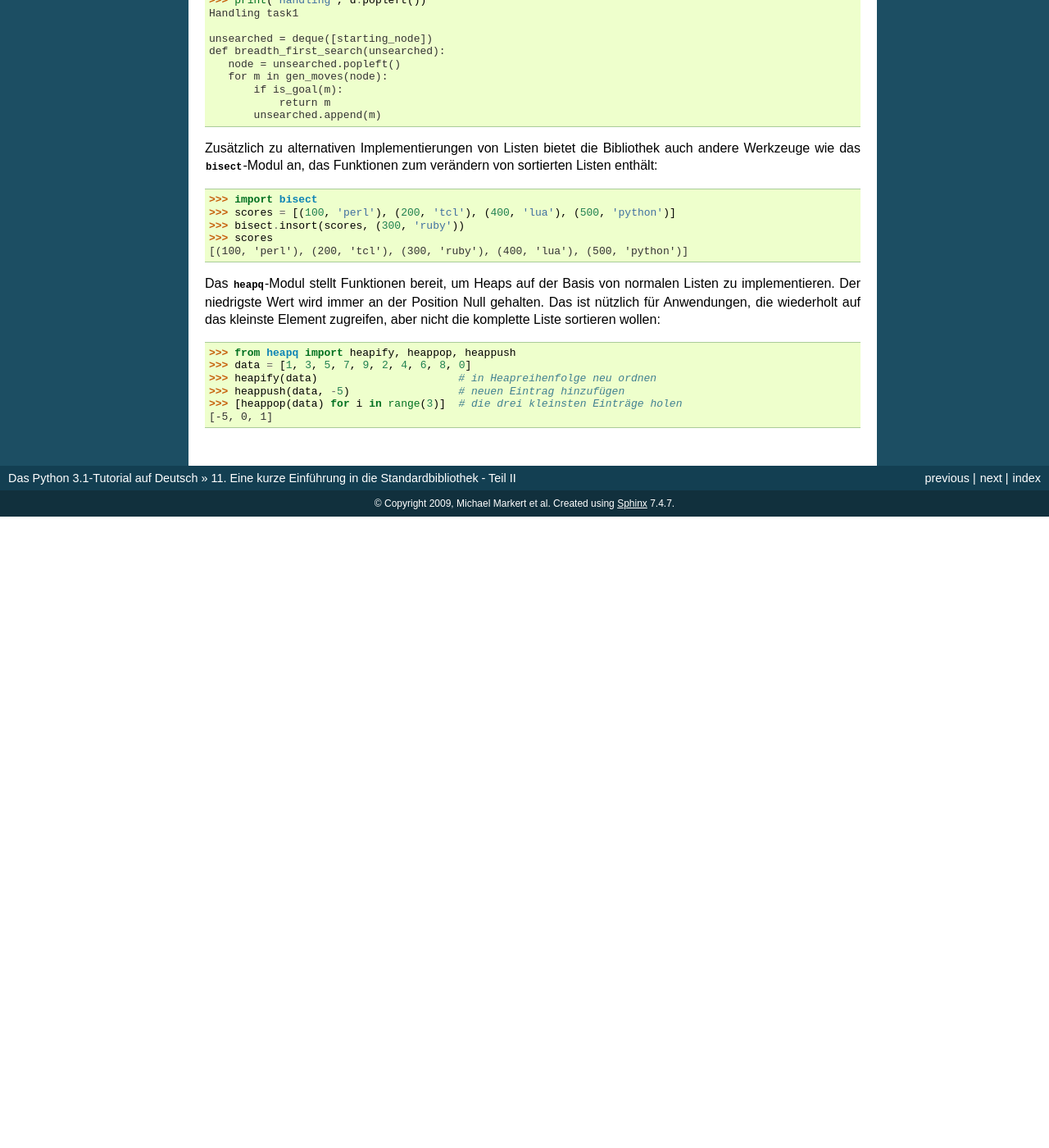
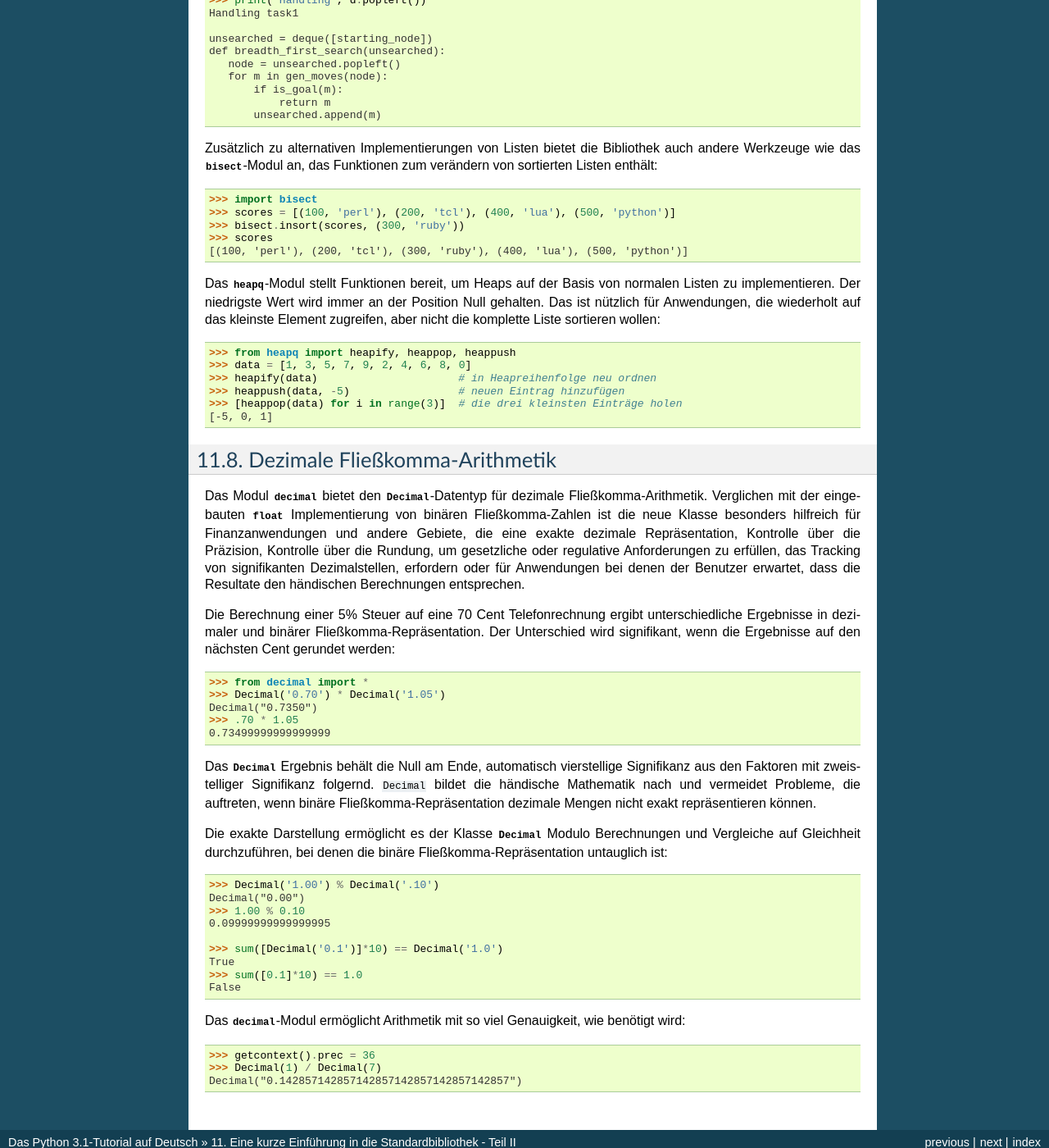
Before and after one commit to cofi/py-tutorial-de, a Sphinx documentation site: the page built from source/stdlib2.rst, in a window 1280 px wide and 1400 px high, scrolled down 4984 px. Shown: the whole window at 82% size. Built offline with Sphinx 7.4.7, drawn with Linux system fonts in a browser that asks for light colours; before the commit the page ends 5614 px from its top, so only the background shows below that; some of the changed text lies outside the part shown.

Commit message:
Translated section 11.8 (Issue #86)

```diff
--- a/source/stdlib2.rst
+++ b/source/stdlib2.rst
@@ -344,3 +344,56 @@ kleinste Element zugreifen, aber nicht die komplette Liste sortieren wollen::
     >>> heappush(data, -5)                 # neuen Eintrag hinzufügen
     >>> [heappop(data) for i in range(3)]  # die drei kleinsten Einträge holen
     [-5, 0, 1]
+
+
+.. _tut-decimal-fp:
+
+Dezimale Fließkomma-Arithmetik
+==============================
+
+Das Modul :mod:`decimal` bietet den :class:`Decimal`-Datentyp für dezimale
+Fließkomma-Arithmetik. Verglichen mit der eingebauten :class:`float`
+Implementierung von binären Fließkomma-Zahlen ist die neue Klasse besonders
+hilfreich für Finanzanwendungen und andere Gebiete, die eine exakte dezimale
+Repräsentation, Kontrolle über die Präzision, Kontrolle über die Rundung, um
+gesetzliche oder regulative Anforderungen zu erfüllen, das Tracking von
+signifikanten Dezimalstellen, erfordern oder für Anwendungen bei denen der
+Benutzer erwartet, dass die Resultate den händischen Berechnungen entsprechen.
+
+Die Berechnung einer 5% Steuer auf eine 70 Cent Telefonrechnung ergibt
+unterschiedliche Ergebnisse in dezimaler und binärer Fließkomma-Repräsentation.
+Der Unterschied wird signifikant, wenn die Ergebnisse auf den nächsten Cent
+gerundet werden::
+
+    >>> from decimal import *
+    >>> Decimal('0.70') * Decimal('1.05')
+    Decimal("0.7350")
+    >>> .70 * 1.05
+    0.73499999999999999
+
+Das :class:`Decimal` Ergebnis behält die Null am Ende, automatisch vierstellige
+Signifikanz aus den Faktoren mit zweistelliger Signifikanz folgernd.
+``Decimal`` bildet die händische Mathematik nach und vermeidet Probleme, die
+auftreten, wenn binäre Fließkomma-Repräsentation dezimale Mengen nicht exakt
+repräsentieren können.
+
+Die exakte Darstellung ermöglicht es der Klasse :class:`Decimal` Modulo
+Berechnungen und Vergleiche auf Gleichheit durchzuführen, bei denen die binäre
+Fließkomma-Repräsentation untauglich ist::
+
+    >>> Decimal('1.00') % Decimal('.10')
+    Decimal("0.00")
+    >>> 1.00 % 0.10
+    0.09999999999999995
+
+    >>> sum([Decimal('0.1')]*10) == Decimal('1.0')
+    True
+    >>> sum([0.1]*10) == 1.0
+    False
+
+Das :mod:`decimal`-Modul ermöglicht Arithmetik mit so viel Genauigkeit, wie
+benötigt wird::
+
+    >>> getcontext().prec = 36
+    >>> Decimal(1) / Decimal(7)
+    Decimal("0.142857142857142857142857142857142857")
```
